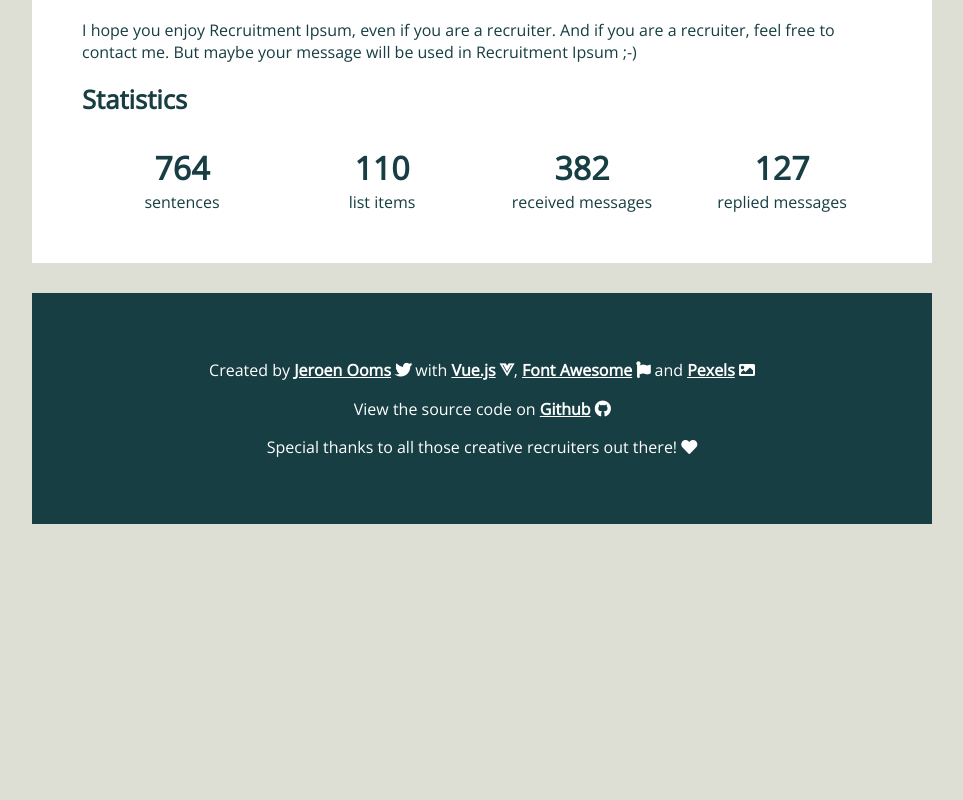
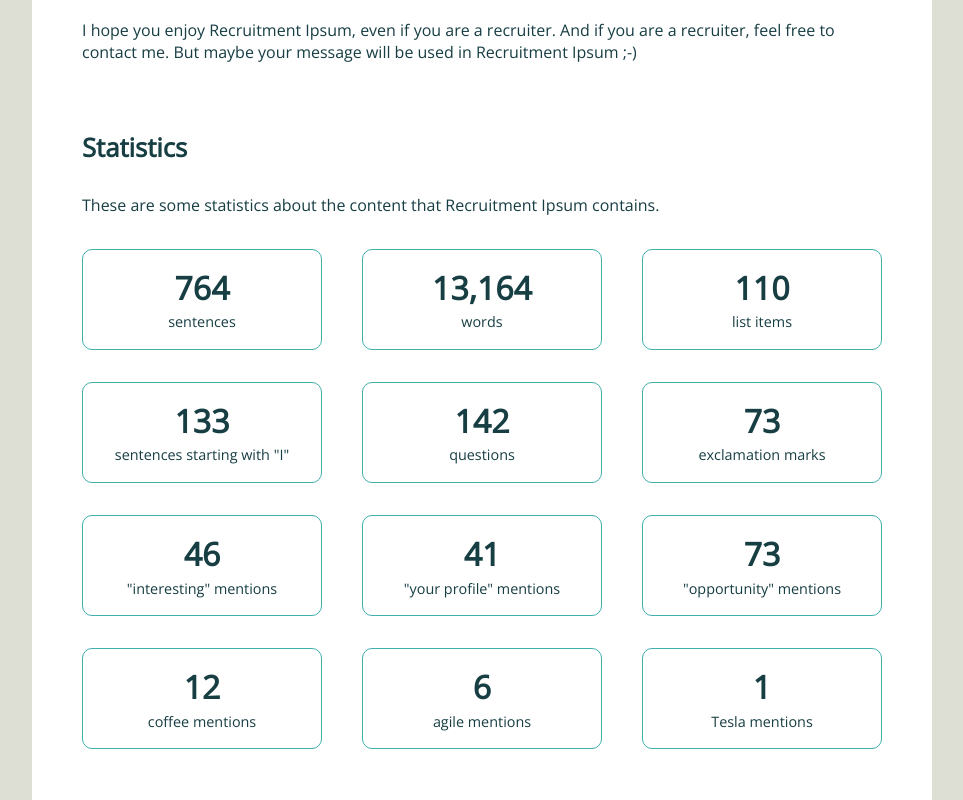
Before and after one commit to jeroenoomsNL/recruitment-ipsum, a Vue app: page /about in a window 1280 px wide. Shown: the part 1120-1920 px from the top of the page, without its empty margins (158-1121 px from the left). Before the commit the page ends 1644 px from the top, so only its background shows below. Built offline with nearby package versions, Linux system fonts and the light colour scheme.

Commit message:
Add staticstics

```diff
--- a/src/App.vue
+++ b/src/App.vue
@@ -210,6 +210,10 @@ nav {
   }
 }
 
+section {
+  margin: 4rem 0;
+}
+
 .page {
   @media (min-width: 900px) {
     margin-top: -250px;
--- a/src/components/About.vue
+++ b/src/components/About.vue
@@ -60,25 +60,65 @@
       be used in Recruitment Ipsum ;-)
     </p>
 
+    <section>
       <h2>Statistics</h2>
+
+      <p>
+        These are some statistics about the content that Recruitment Ipsum
+        contains.
+      </p>
+
       <div class="stats">
         <div class="stat">
-        <span class="number">{{ numLines }}</span
+          <span class="number">{{ countLines() }}</span
           ><span class="description">sentences</span>
         </div>
         <div class="stat">
-        <span class="number">{{ numListItems }}</span
+          <span class="number">{{ countWords() }}</span
+          ><span class="description">words</span>
+        </div>
+        <div class="stat">
+          <span class="number">{{ countListItems() }}</span
           ><span class="description">list items</span>
         </div>
         <div class="stat">
-        <span class="number">{{ numReceived }}</span
-        ><span class="description">received messages</span>
+          <span class="number">{{ countStartsWithI() }}</span
+          ><span class="description">sentences starting with "I"</span>
         </div>
         <div class="stat">
-        <span class="number">{{ numReplied }}</span
-        ><span class="description">replied messages</span>
+          <span class="number">{{ countQuestions() }}</span
+          ><span class="description">questions</span>
+        </div>
+        <div class="stat">
+          <span class="number">{{ countExclamationMarks() }}</span
+          ><span class="description">exclamation marks</span>
+        </div>
+        <div class="stat">
+          <span class="number">{{ countInteresting() }}</span
+          ><span class="description">"interesting" mentions </span>
+        </div>
+        <div class="stat">
+          <span class="number">{{ countYourProfile() }}</span
+          ><span class="description">"your profile" mentions</span>
+        </div>
+        <div class="stat">
+          <span class="number">{{ countOpportunities() }}</span
+          ><span class="description">"opportunity" mentions</span>
+        </div>
+        <div class="stat">
+          <span class="number">{{ countAboutCoffee() }}</span
+          ><span class="description">coffee mentions</span>
+        </div>
+        <div class="stat">
+          <span class="number">{{ countAboutAgile() }}</span
+          ><span class="description">agile mentions</span>
+        </div>
+        <div class="stat">
+          <span class="number">{{ countTesla() }}</span
+          ><span class="description">Tesla mentions</span>
         </div>
       </div>
+    </section>
   </div>
 </template>
 
@@ -89,32 +129,113 @@ export default {
       json: require("../assets/content.json"),
     };
   },
-  created: function() {
-    this.numLines = this.countLines();
-    this.numListItems = this.countListItems();
-    this.numReplied = this.repliedRecruiters();
-    this.numReceived = this.receivedRecruiters();
-  },
   methods: {
-    countLines() {
-      return [
+    getContent(includesListItems) {
+      const content = [
         ...this.json["en"]["openers"],
         ...this.json["en"]["closers"],
         ...this.json["en"]["sentences"],
         ...this.json["nl"]["openers"],
         ...this.json["nl"]["closers"],
         ...this.json["nl"]["sentences"],
-      ].length;
+      ];
+
+      if (includesListItems) {
+        content.push(...this.json["nl"]["listitems"]);
+        content.push(...this.json["en"]["listitems"]);
+      }
+      return content;
+    },
+    countLines() {
+      const content = this.getContent();
+      return new Intl.NumberFormat("en").format(content.length);
     },
     countListItems() {
-      return [...this.json["en"]["listitems"], ...this.json["nl"]["listitems"]]
-        .length;
+      const count = [
+        ...this.json["en"]["listitems"],
+        ...this.json["nl"]["listitems"],
+      ].length;
+      return new Intl.NumberFormat("en").format(count);
     },
-    receivedRecruiters() {
-      return Math.round(this.numLines / 2);
+    countWords() {
+      const content = this.getContent(true);
+      const words = content.join(" ").split(" ");
+      return new Intl.NumberFormat("en").format(words.length);
     },
-    repliedRecruiters() {
-      return Math.round(this.numLines / 6);
+    countStartsWithI() {
+      const content = this.getContent(true);
+      const startsWithI = content.filter(
+        (sentence) => sentence.startsWith("I ") || sentence.startsWith("Ik ")
+      );
+      return new Intl.NumberFormat("en").format(startsWithI.length);
+    },
+    countAboutCoffee() {
+      const content = this.getContent(true);
+      const aboutCoffee = content.filter(
+        (sentence) =>
+          sentence.toLowerCase().includes("koffie") ||
+          sentence.toLowerCase().includes("coffee")
+      );
+      return new Intl.NumberFormat("en").format(aboutCoffee.length);
+    },
+    countQuestions() {
+      const content = this.getContent(true);
+      const question = content.filter((sentence) => sentence.includes("?"));
+      return new Intl.NumberFormat("en").format(question.length);
+    },
+    countExclamationMarks() {
+      const content = this.getContent(true);
+      const exclamation = content.filter((sentence) => sentence.includes("!"));
+      return new Intl.NumberFormat("en").format(exclamation.length);
+    },
+    countAboutAgile() {
+      const content = this.getContent(true);
+      const aboutAgile = content.filter(
+        (sentence) =>
+          sentence.toLowerCase().includes("agile") ||
+          sentence.toLowerCase().includes("scrum")
+      );
+      return new Intl.NumberFormat("en").format(aboutAgile.length);
+    },
+    countYourProfile() {
+      const content = this.getContent(true);
+      const yourProfile = content.filter(
+        (sentence) =>
+          sentence.toLowerCase().includes("your profile") ||
+          sentence.toLowerCase().includes("jouw profiel") ||
+          sentence.toLowerCase().includes("interesting profile") ||
+          sentence.toLowerCase().includes("interessant profiel")
+      );
+      return new Intl.NumberFormat("en").format(yourProfile.length);
+    },
+    countInteresting() {
+      const content = this.getContent(true);
+      const yourProfile = content.filter(
+        (sentence) =>
+          sentence.toLowerCase().includes("interesting") ||
+          sentence.toLowerCase().includes("interessant")
+      );
+      return new Intl.NumberFormat("en").format(yourProfile.length);
+    },
+    countOpportunities() {
+      const content = this.getContent(true);
+      const opportunities = content.filter(
+        (sentence) =>
+          sentence.toLowerCase().includes("opportunity") ||
+          sentence.toLowerCase().includes("opportunities") ||
+          sentence.toLowerCase().includes("challenge") ||
+          sentence.toLowerCase().includes("uitdaging") ||
+          sentence.toLowerCase().includes("mogelijkheid") ||
+          sentence.toLowerCase().includes("mogelijkheden")
+      );
+      return new Intl.NumberFormat("en").format(opportunities.length);
+    },
+    countTesla() {
+      const content = this.getContent(true);
+      const tesla = content.filter((sentence) =>
+        sentence.toLowerCase().includes("tesla")
+      );
+      return new Intl.NumberFormat("en").format(tesla.length);
     },
   },
 };
@@ -123,16 +244,27 @@ export default {
 <style lang="scss" scoped>
 .stats {
   display: flex;
+  flex-wrap: wrap;
+  justify-content: space-between;
+  margin: 2rem 0;
 
   .stat {
-    flex: 1 1 25%;
+    padding: 1rem;
+    border: 1px solid #3fb0ac;
+    flex: 0 0 30%;
+    margin-bottom: 2rem;
     text-align: center;
+    border-radius: 10px;
 
     .number {
       font-weight: bold;
       font-size: 2rem;
       display: block;
     }
+
+    .description {
+      font-size: 0.9rem;
+    }
   }
 }
 </style>
```
Lines whose indentation alone changed are shown as unchanged.
